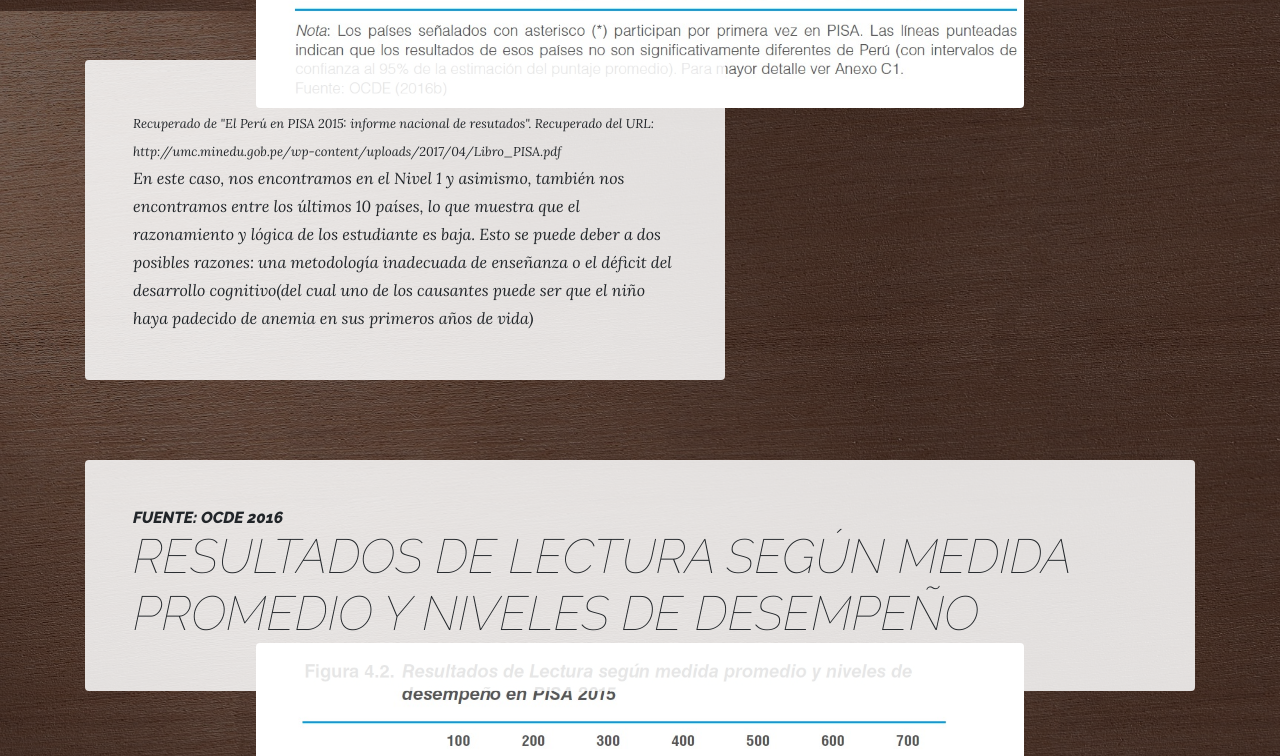
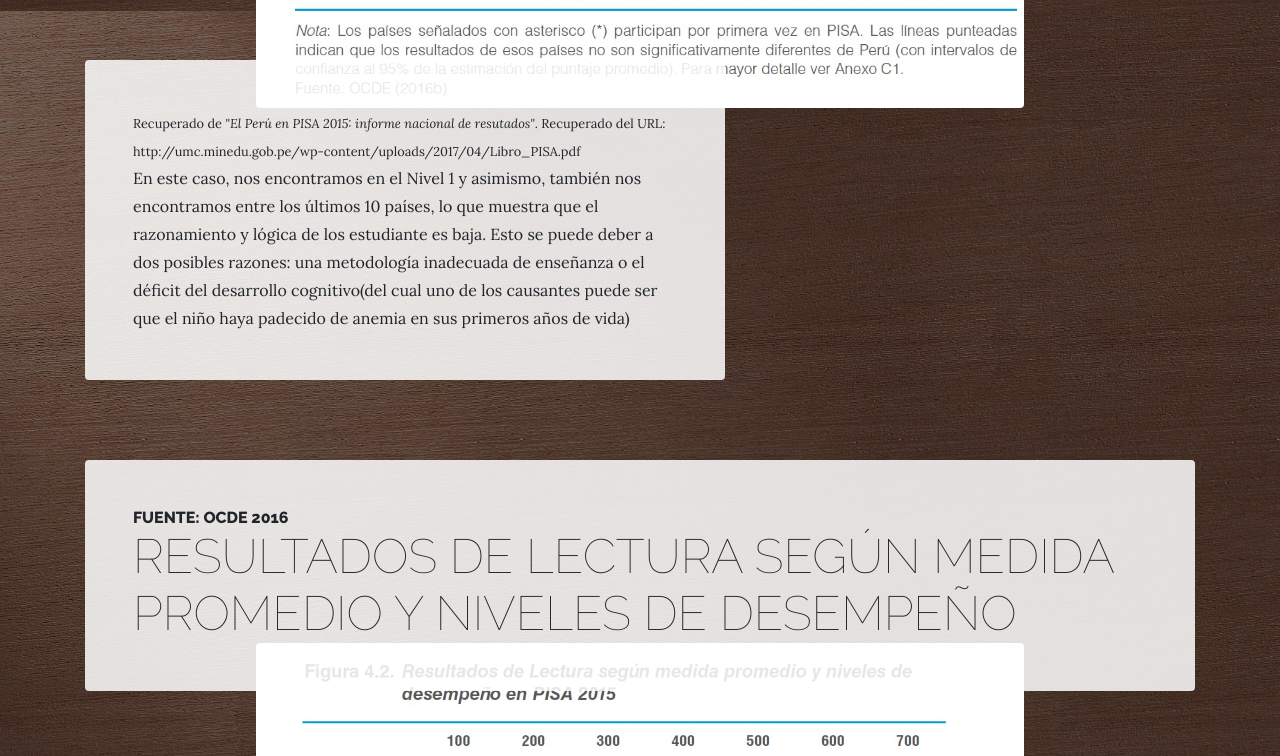
Before and after one commit to D4ny2000/02equipo06_mie_111, a website: page about.html in a window 1280 px wide. Shown: the part 7989-8745 px from the top of the page. Drawn offline with Linux system fonts and the light colour scheme.

Commit message:
Update about.html

```diff
--- a/about.html
+++ b/about.html
@@ -184,7 +184,7 @@ Tiene, además, un efecto en la conducta del niño, Zavaleta y Astete nos mencio
           <img class="product-item-img mx-auto d-flex rounded img-fluid mb-3 mb-lg-0" src="img/ciencia.jpg" alt="">
           <div class="product-item-description d-flex mr-auto">
             <div class="bg-faded p-5 rounded">
-              <p class="mb-0"><small>Recuperado de <i>"El Perú en PISA 2015: informe nacional de resutados"<i/>. Recuperado del URL: http://umc.minedu.gob.pe/wp-content/uploads/2017/04/Libro_PISA.pdf</small/></p>
+              <p class="mb-0"><small>Recuperado de <i>"El Perú en PISA 2015: informe nacional de resutados"</i>. Recuperado del URL: http://umc.minedu.gob.pe/wp-content/uploads/2017/04/Libro_PISA.pdf</small/></p>
               <p class="mb-0"> Cómo se puede observar los puntajes obtenidos nos ubica en el Nivel 1a y además figuramos entre los últimos 10 países del total de evaluados en la prueba PISA. Este dato nos permite mostrar el bajo nivel cognitivo de los estudiantes, esto podría ser debido a que sufrieron de anemia durante su infancia.
                 </p>
             </div>
@@ -208,7 +208,7 @@ Tiene, además, un efecto en la conducta del niño, Zavaleta y Astete nos mencio
           <img class="product-item-img mx-auto d-flex rounded img-fluid mb-3 mb-lg-0" src="img/matematica.jpg" alt="">
           <div class="product-item-description d-flex mr-auto">
             <div class="bg-faded p-5 rounded">
-              <p class="mb-0"><small>Recuperado de <i>"El Perú en PISA 2015: informe nacional de resutados"<i/>. Recuperado del URL: http://umc.minedu.gob.pe/wp-content/uploads/2017/04/Libro_PISA.pdf</small/></p>
+              <p class="mb-0"><small>Recuperado de <i>"El Perú en PISA 2015: informe nacional de resutados"</i>. Recuperado del URL: http://umc.minedu.gob.pe/wp-content/uploads/2017/04/Libro_PISA.pdf</small/></p>
               <p class="mb-0"> En este caso, nos encontramos en el Nivel 1 y asimismo, también nos encontramos entre los últimos 10 países, lo que muestra que el razonamiento y lógica de los estudiante es baja. Esto se puede deber a dos posibles razones: una metodología inadecuada de enseñanza o el déficit del desarrollo cognitivo(del cual uno de los causantes puede ser que el niño haya padecido de anemia en sus primeros años de vida)</p>
             </div>
           </div>
@@ -231,8 +231,8 @@ Tiene, además, un efecto en la conducta del niño, Zavaleta y Astete nos mencio
           <img class="product-item-img mx-auto d-flex rounded img-fluid mb-3 mb-lg-0" src="img/lectura.jpg" alt="">
            <div class="product-item-description d-flex mr-auto">
             <div class="bg-faded p-5 rounded">
-              <p class="mb-0"><small>Recuperado de <i>"El Perú en PISA 2015: informe nacional de resutados"<i/>. Recuperado del URL: http://umc.minedu.gob.pe/wp-content/uploads/2017/04/Libro_PISA.pdf</small/>
-              </p>
+              <p class="mb-0"><small>Recuperado de <i>"El Perú en PISA 2015: informe nacional de resutados"</i>. Recuperado del URL: http://umc.minedu.gob.pe/wp-content/uploads/2017/04/Libro_PISA.pdf</small/></p>
+              <p class="mb-0">En la última parte de la prueba PISA, lectura, los niños se lograron ubicar entre el Nivel 1 y 2, lo que es una mejoría en respecto a las otras dos áreas de evaluación; no obstante, esto no significa que hayamos salido de los últimos 10 países. Esto muestra el bajo nivel de compresión que existen en el país, llegando a la misma deducción qué en las otras dos áreas (Ciencia y Matemática).</p>
             </div>
           </div>
         </div>
```
